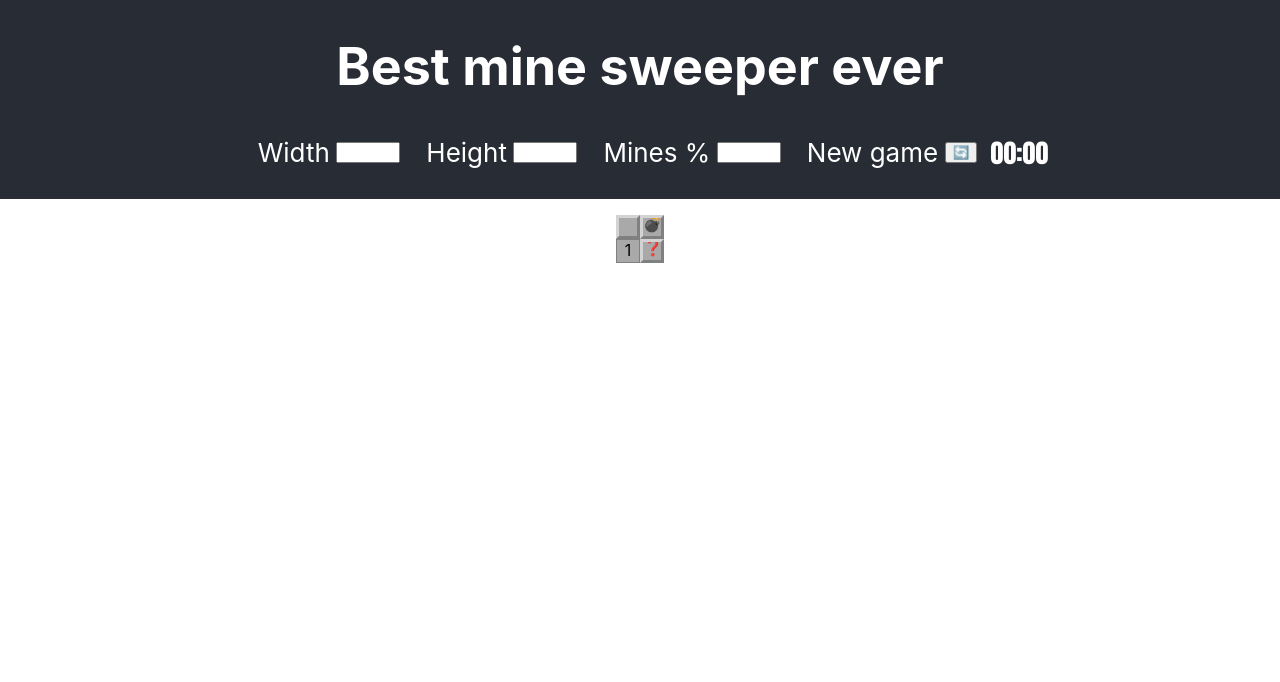
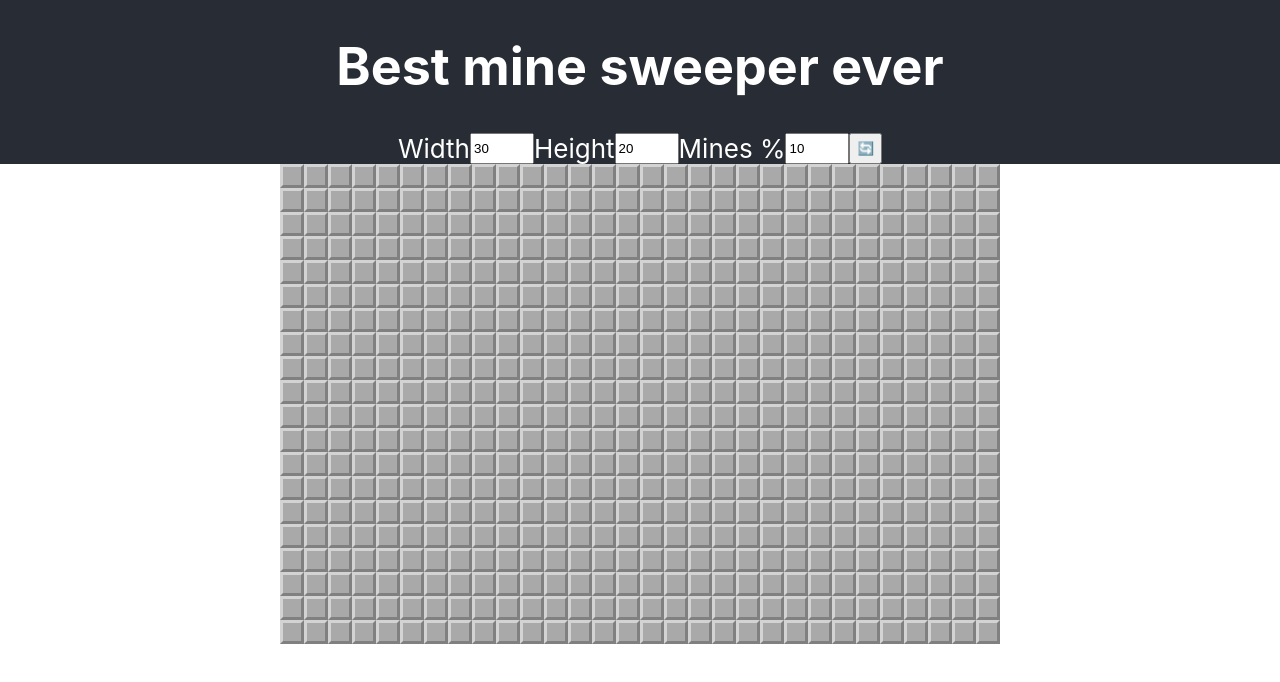
Before and after one commit to omryn/minesweeper, a React (Create React App) app: page / in a window 1280 px wide. Shown: the top 682 px of the page. Built offline with nearby package versions, Linux system fonts and the light colour scheme.

Commit message:
Got a basic game on

```diff
--- a/src/App.scss
+++ b/src/App.scss
@@ -1,11 +1,31 @@
 .App {
   text-align: center;
-  & .content {
-    padding-top: 1em;
-  }
 }
 
+.App-header {
+  background-color: #282c34;
+  min-height: 10vh;
+  display: flex;
+  flex-direction: column;
+  align-items: center;
+  justify-content: center;
+  font-size: calc(10px + 2vmin);
+  color: white;
+}
 
 .App-link {
   color: #61dafb;
 }
+
+.header {
+  &__inputs {
+    display: flex;
+    & > * {
+      flex-basis: 1;
+    }
+  }
+
+  &__reset-button::before {
+    content: "🔄";
+  }
+}
--- a/src/App.tsx
+++ b/src/App.tsx
@@ -1,18 +1,56 @@
 import "./App.scss";
 import { Board } from "components/Board";
-
-import { Header } from "components/Header";
-
+import { useState } from "react";
 function App() {
-  const width = 30;
-  const height = 20;
-  const mines = 10;
-
+  const [width, setWidth] = useState(30);
+  const [height, setHeight] = useState(20);
+  const [mines, setMines] = useState(10);
+  const [counter, setCounter] = useState(0);
   return (
     <div className="App">
-      <Header width={width} height={height} mines={mines} />
-      <main className="content">
-        <Board height={2} width={2} />
+      <header className="App-header">
+        <h1>Best mine sweeper ever</h1>
+        <div className="header__inputs">
+          <label htmlFor="width">Width</label>
+          <input
+            id="width"
+            type="number"
+            value={width}
+            min="3"
+            max="300"
+            step="1"
+            onChange={({ target }) => setWidth(parseInt(target.value))}
+          />
+          <label htmlFor="height">Height</label>
+          <input
+            id="height"
+            type="number"
+            value={height}
+            min="3"
+            max="300"
+            step="1"
+            onChange={({ target }) => setHeight(parseInt(target.value))}
+          />
+          <label htmlFor="mines">Mines %</label>
+          <input
+            id="mines"
+            type="number"
+            value={mines}
+            min="1"
+            max="100"
+            step="1"
+            onChange={({ target }) => setMines(parseInt(target.value))}
+          />
+          <button className="header__reset-button" onClick={() => setCounter(counter ? 0 : 1)} />
+        </div>
+      </header>
+      <main>
+        <Board
+          width={width}
+          height={height}
+          minesProbability={mines / 100}
+          key={counter}
+        />
       </main>
     </div>
   );
--- a/src/components/Board.tsx
+++ b/src/components/Board.tsx
@@ -1,22 +1,41 @@
 import { Cell } from "components/Cell";
 import "./Board.scss";
-import { CELL_STATUS } from "lib/minesweeper.types";
+import { useEffect, useState } from "react";
+import { newGame, nextStatus, reveal } from "lib/minesweeper";
+import { GAME_STATUS } from "lib/minesweeper.types";
 
-export interface BoardProps {
-  width: number;
-  height: number;
-}
-export const Board = (props: BoardProps) => {
+export const Board = (props: { width: number; height: number; minesProbability: number }) => {
+  const [board, setBoard] = useState(newGame(props.width, props.height, props.minesProbability));
+  useEffect(() => {
+    setBoard(newGame(props.width, props.height, 0.1));
+  }, [props.height, props.width, props.minesProbability]);
+  const statusClass: Record<GAME_STATUS, string> = {
+    [GAME_STATUS.PLAYING]: "board--playing",
+    [GAME_STATUS.LOST]: "board--lost",
+    [GAME_STATUS.WON]: "board--won",
+  };
+
   return (
-    <div className="board">
-      <div className="board__line">
-        <Cell status={CELL_STATUS.HIDDEN} value={0} />
-        <Cell status={CELL_STATUS.VISIBLE} value={1} />
-      </div>
-      <div className="board__line">
-        <Cell status={CELL_STATUS.USER_MINE} value={0} />
-        <Cell status={CELL_STATUS.USER_UNKNOWN} value={1} />
-      </div>
+    <div className={`board ${statusClass[board.status]}`}>
+      {board.cells.map((column, i) => (
+        <div key={i} className="board__line" data-testid="line">
+          {column.map((cell, j) => (
+            <Cell
+              key={`${i}-${j}`}
+              {...cell}
+              onClick={board.status === GAME_STATUS.PLAYING ? () => setBoard(reveal(board, cell)) : undefined}
+              onRightClick={
+                board.status === GAME_STATUS.PLAYING
+                  ? (e) => {
+                      e.preventDefault();
+                      setBoard(nextStatus(board, cell));
+                    }
+                  : undefined
+              }
+            />
+          ))}
+        </div>
+      ))}
     </div>
   );
 };
--- a/src/components/Cell.tsx
+++ b/src/components/Cell.tsx
@@ -1,6 +1,9 @@
 import { CellState, CELL_STATUS, MINE } from "lib/minesweeper.types";
+import { MouseEventHandler } from "react";
 
 export interface CellProps extends CellState {
+  onClick?: MouseEventHandler;
+  onRightClick?: MouseEventHandler;
 }
 
 export const Cell = (props: CellProps) => {
@@ -32,6 +35,9 @@ export const Cell = (props: CellProps) => {
   return (
     <div
       role="gridcell"
+      onClick={props.onClick}
+      onContextMenu={props.onRightClick}
+      data-testid="cell"
       className={`board__cell ${cellClass}`}
     >
       {props.status === CELL_STATUS.VISIBLE && props.value > 0 ? props.value : ""}
--- a/src/svg.d.ts
+++ /dev/null
@@ -1,4 +0,0 @@
-declare module "*.svg" {
-    const content: any;
-    export default content;
-  }
```
Also changed, not shown: 1 other file (tests, documents, lock files or other folders).
